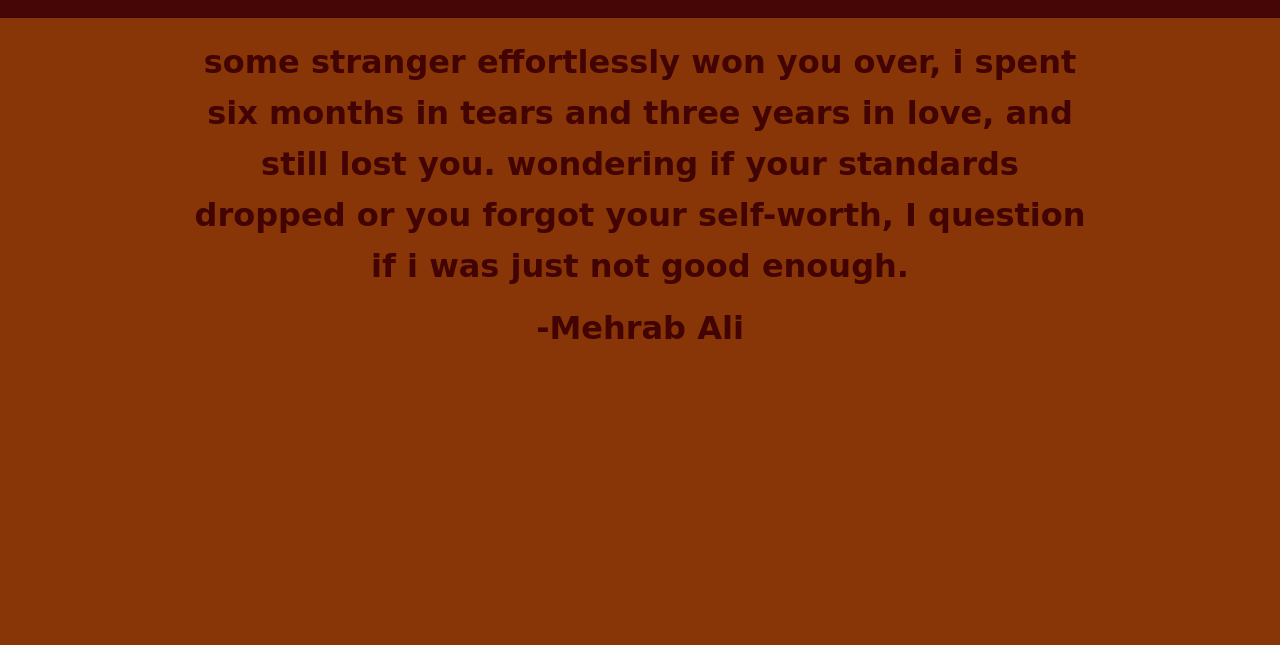
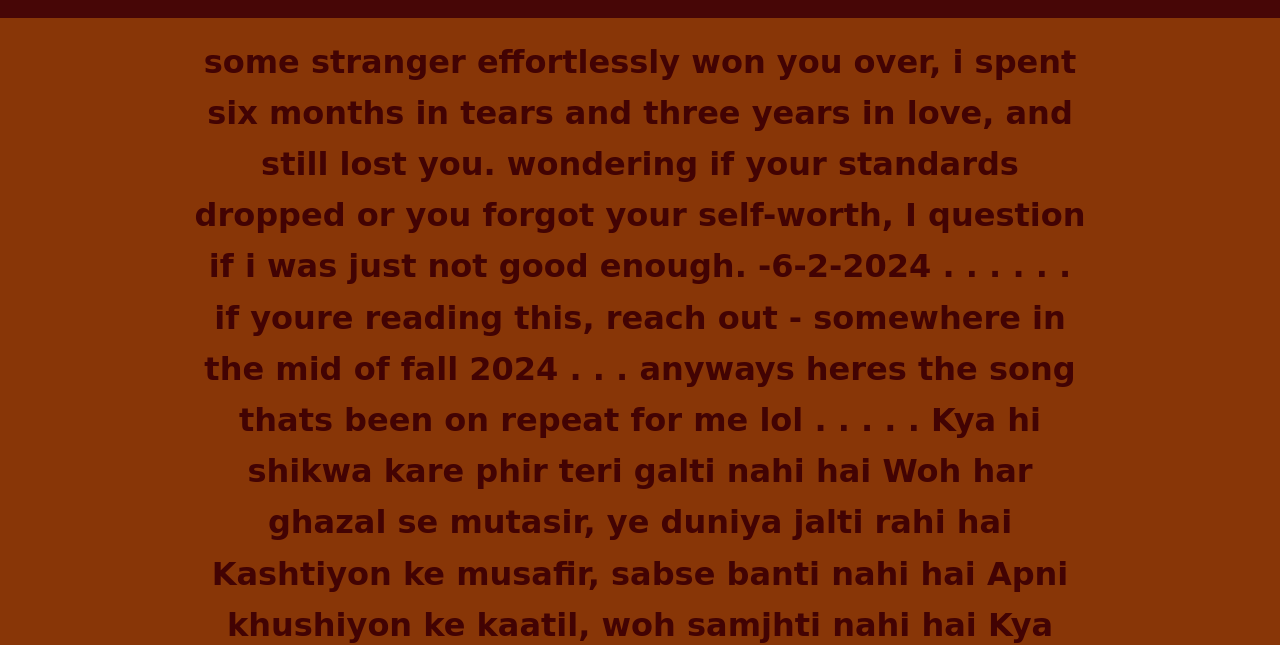
Before and after one commit to mehrabaly/hpybday, a plain HTML site: page index.html in a window 1280 px wide. Shown: the part 158-803 px from the top of the page. Drawn offline with Linux system fonts and the light colour scheme; a web font is replaced by a local one.

Commit message:
index.html

```diff
--- a/index.html
+++ b/index.html
@@ -21,7 +21,73 @@
     <section>
         <h2>aaaaaaaaaaaaaaaaaaaaaaaaaaa</h2>
         <p1>
-           some stranger effortlessly won you over, i spent six months in tears and three years in love, and still lost you. wondering if your standards dropped or you forgot your self-worth, I question if i was just not good enough.</p1>
+           some stranger effortlessly won you over, i spent six months in tears and three years in love, and still lost you. wondering if your standards dropped or you forgot your self-worth, I question if i was just not good enough. -6-2-2024
+        .
+        .
+        .
+        .
+        .
+        .
+        if youre reading this, reach out - somewhere in the mid of fall 2024
+        .
+        .
+        .
+anyways heres the song thats been on repeat for me lol
+            .
+            .
+            .
+            .
+            .
+Kya hi shikwa kare phir teri galti nahi hai
+Woh har ghazal se mutasir, ye duniya jalti rahi hai
+Kashtiyon ke musafir, sabse banti nahi hai
+Apni khushiyon ke kaatil, woh samjhti nahi hai
+
+Kya meri bas ho gayi, ya tu latt hai koi
+Umeeden sab so gayi, zameen magar chhat toh nahi
+Teri bhi kya bas ho gayi, ya kuchh bhi tere bas mein nahi
+Bole main sunta nahi kabhi, tu mera rab toh nahi
+Na de woh saath toh ye saath laapata hai
+Woh aaye bin bulaaye aise khuwaab bhi na aaye
+Shaam hi subah hai, meri raat kyu na aaye
+Jaha khushboo hai gulaab ki, waha yaad tu hi aaye
+Sahaare bane toh kinaara kashi, tere bin mera guzaara nahi
+Raunak nahi, suni dil ki gully, matlab ki tune phir aana nahi
+
+Kya hi shikwa kare phir meri galti nahi hai
+Woh har ghazal se mutasir, ye duniya jalti rahi hai
+Kashtiyo ke musafir, sabse banti nahi hai
+Apni khushiyo ke kaatil, woh samjhti nahi hai
+
+Muskuraade agar woh, ye duniya ruk si gayi hai
+Kaante hi itne raaho mein, ye baate chubti nahi hai
+Gum chupaaye inn aankho mein, woh toh hasti rahi hai
+Milte tujhse kya khuwaabo mein, raate kat'ti nahi
+Woh basti jis dil mein, woh basti ujad gayi
+Sarr ho raha bhaari, kya sarr pe tu chadh gayi
+Pee beshak jitni, woh saari utar gayi
+Jab bhi tu mere liye duniya se ladd gayi
+Puchhte na haal, saare puchhte sawaal
+Titliyon ke baagh mein toh phool the hazaar
+Roop the hazaar, kya hi loot'te bazaar
+Degi woh misaal mere tutne ke baad
+Main tere intezaar mein hoon, dilo mein, dimaag mein hoon
+Kitno ki kataar mein hoon, main teri har pukaar mein hoon
+Chaand ban ke chhup gayi hai pichhe baadalo ke
+Kya ho chuke gulaam apni aadato ke
+Khud se saadagi ka waada, sarr pe haath bhi khuda ka
+Aur woh kar chuke shumaar mera paagalo mein
+
+Kya hi shikwa kare phir meri galti nahi hai
+Woh har ghazal se mutasir, ye duniya jalti rahi hai
+Kashtiyo ke musafir, sabse banti nahi hai
+Apni khushiyo ke kaatil, woh samjhti nahi hai
+            .
+            .
+            .
+            .
+            i hope it aint your birthday when youre looking back this, all though ik youll never come back to this whack webpage anyways
+</p1>
 
 
 <p11>-Mehrab Ali</p11>
```
